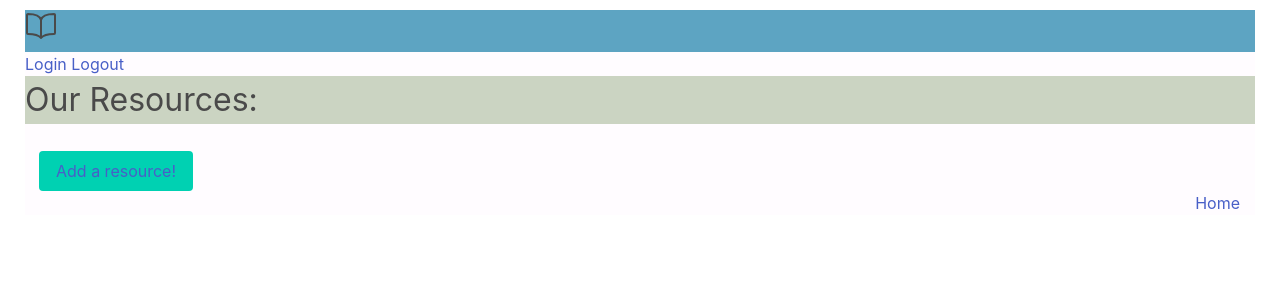
After one commit to MichaelGreason/freeshelf-pair-jackalopes, a Django app: template templates/books/category.html in a window 1280 px wide. The commit adds this page. Shown: the top 300 px of the page. Run offline with Django 3.2, Linux system fonts and the light colour scheme; the template is opened without the code that fills it, so the values that code supplies are empty.

Commit message:
category business

```diff
--- a/books/models.py
+++ b/books/models.py
@@ -21,6 +21,8 @@ class Resources(models.Model):
     url = models.URLField(max_length=300)
     image = models.ImageField(upload_to='images', null=True, blank=True)
     date_added = models.DateTimeField(auto_now_add=True)
+    category = models.ForeignKey(
+        to="Category", on_delete=models.CASCADE, blank=True, null=True)
 
     class Meta:
         verbose_name_plural = "Resources"
--- a/django_freeshelf/urls.py
+++ b/django_freeshelf/urls.py
@@ -30,6 +30,7 @@ urlpatterns = [
     path("private_place/", views.private_place, name='private'),
     path("accounts/", include("registration.backends.simple.urls")),
     path("staff_place/", views.staff_place, name='staff'),
+    path('category/<slug:slug>', views.resource_category, name='category'),
 ]
 
 if settings.DEBUG:
--- /dev/null
+++ b/templates/books/category.html
@@ -0,0 +1,11 @@
+{% extends 'base.html' %}
+    {% block content %}
+    <h1 class='is-size-3'>Our Resources: </h1>
+    <article class='menu'>
+        <p class="menu-label"></p>
+        {% for resource in resources %}
+        <p class='menu-list'><a href="{% url 'detail_book' resource.pk %}"><ion-icon name="skull"></ion-icon> {{ resource }}</a></p>
+        {% endfor %}
+    <button id='add_book_button' class='button is-primary'><a href="{% url 'add_book' %}">Add a resource!</a></button>
+    </article>
+    {% endblock %}
--- a/templates/books/delete_book.html
+++ b/templates/books/delete_book.html
@@ -9,7 +9,7 @@
 </head>
 <body>
     {% block content %}
-    <h1 class='is-size-3'>Are you sure?</h1>
+    <h1 class='is-size-3'>Are you sure? <ion-icon name="sad-outline"></ion-icon></h1>
     <form method='post'>
         {% csrf_token %}
         <button class='button is-danger' type='submit'>Yes</button>
```
Also changed, not shown: books/views.py (+7 -1 lines), books/migrations/0008_resources_category.py (added).
